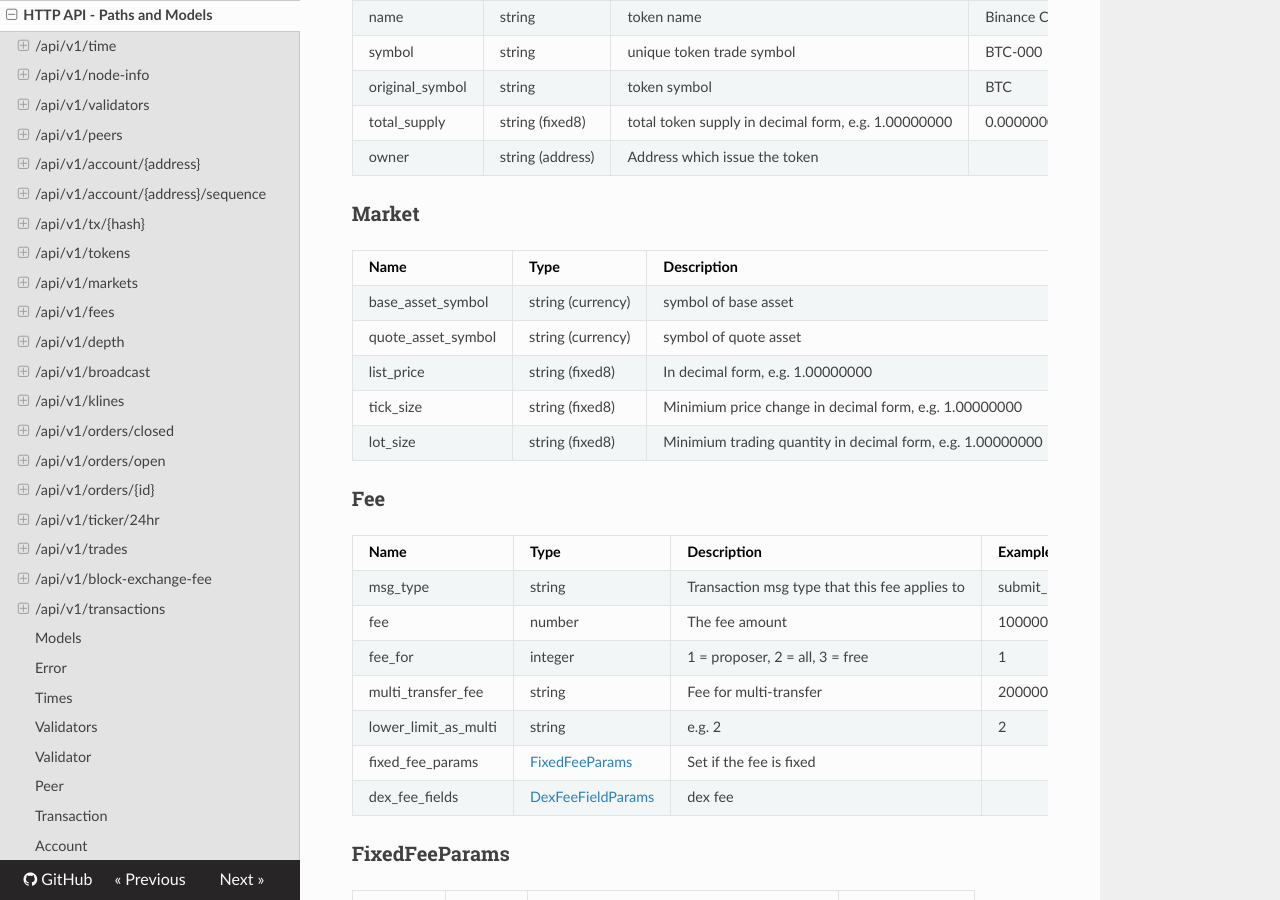
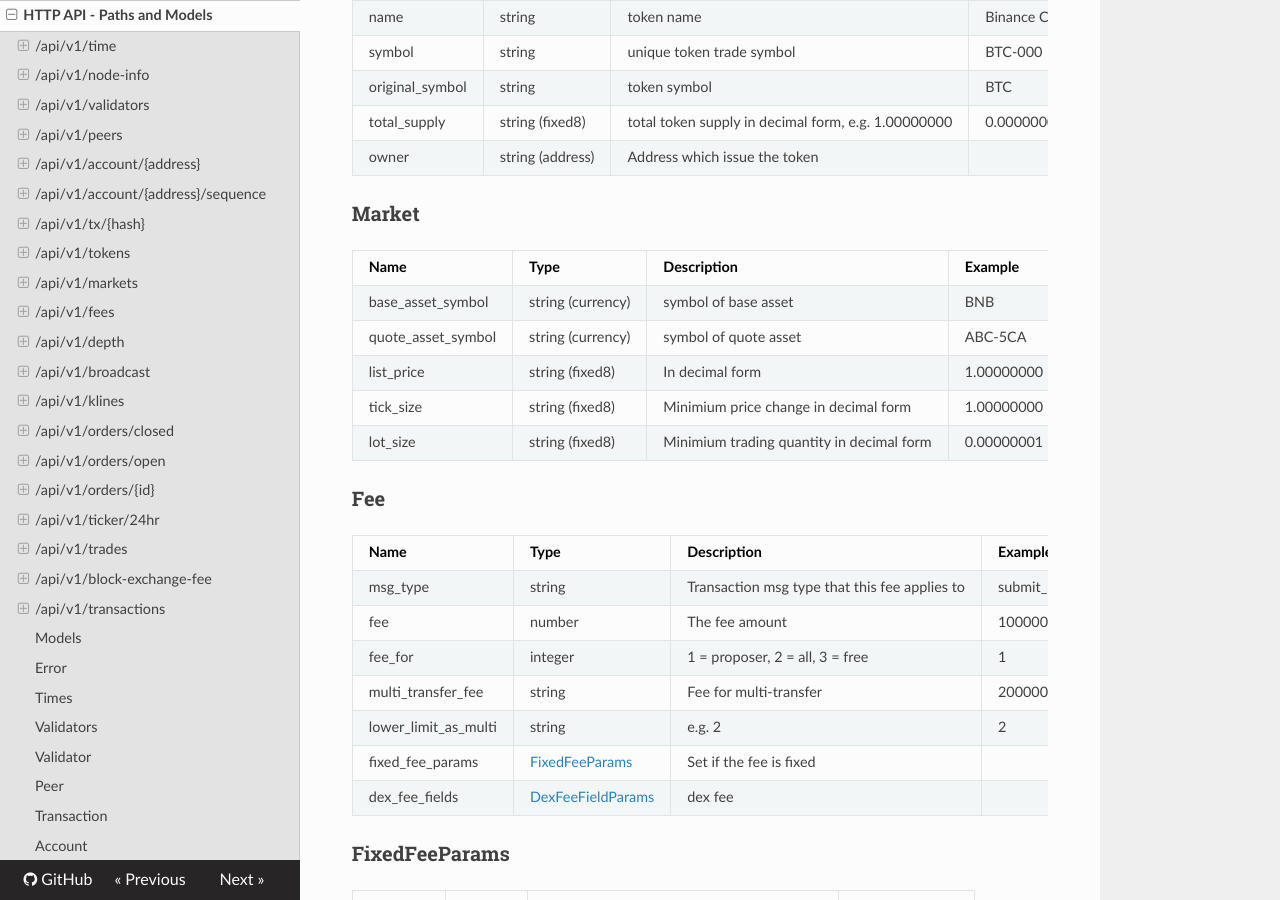
Before and after one commit to yash-sharma1/docs-site, an MkDocs documentation site: the page built from docs/api-reference/dex-api/paths.md, in a window 1280 px wide and 900 px high, scrolled down 20861 px. Built offline with MkDocs 1.6.1, drawn with Linux system fonts in a browser that asks for light colours; nearby versions of some CDN libraries.

Commit message:
1. fix pong_interval to pong_timeout 2. fix example of markets API

```diff
--- a/docs/api-reference/dex-api/paths.md
+++ b/docs/api-reference/dex-api/paths.md
@@ -837,9 +837,9 @@ varies with msg type, if you query with --format=json.
 | ---- | ---- | ----------- | ------- |
 | base_asset_symbol | string (currency) | symbol of base asset | BNB |
 | quote_asset_symbol | string (currency) | symbol of quote asset | ABC-5CA |
-| list_price | string (fixed8) | In decimal form, e.g. 1.00000000 | 0.00000000 |
-| tick_size | string (fixed8) | Minimium price change in decimal form, e.g. 1.00000000 | 0.00000001 |
-| lot_size | string (fixed8) | Minimium trading quantity in decimal form, e.g. 1.00000000 | 0.000001 |
+| list_price | string (fixed8) | In decimal form | 1.00000000 |
+| tick_size | string (fixed8) | Minimium price change in decimal form | 1.00000000 |
+| lot_size | string (fixed8) | Minimium trading quantity in decimal form | 0.00000001 |
 
 ### Fee
 
```
Also changed, not shown: docs/fullnode.md (+1 -1 lines).
